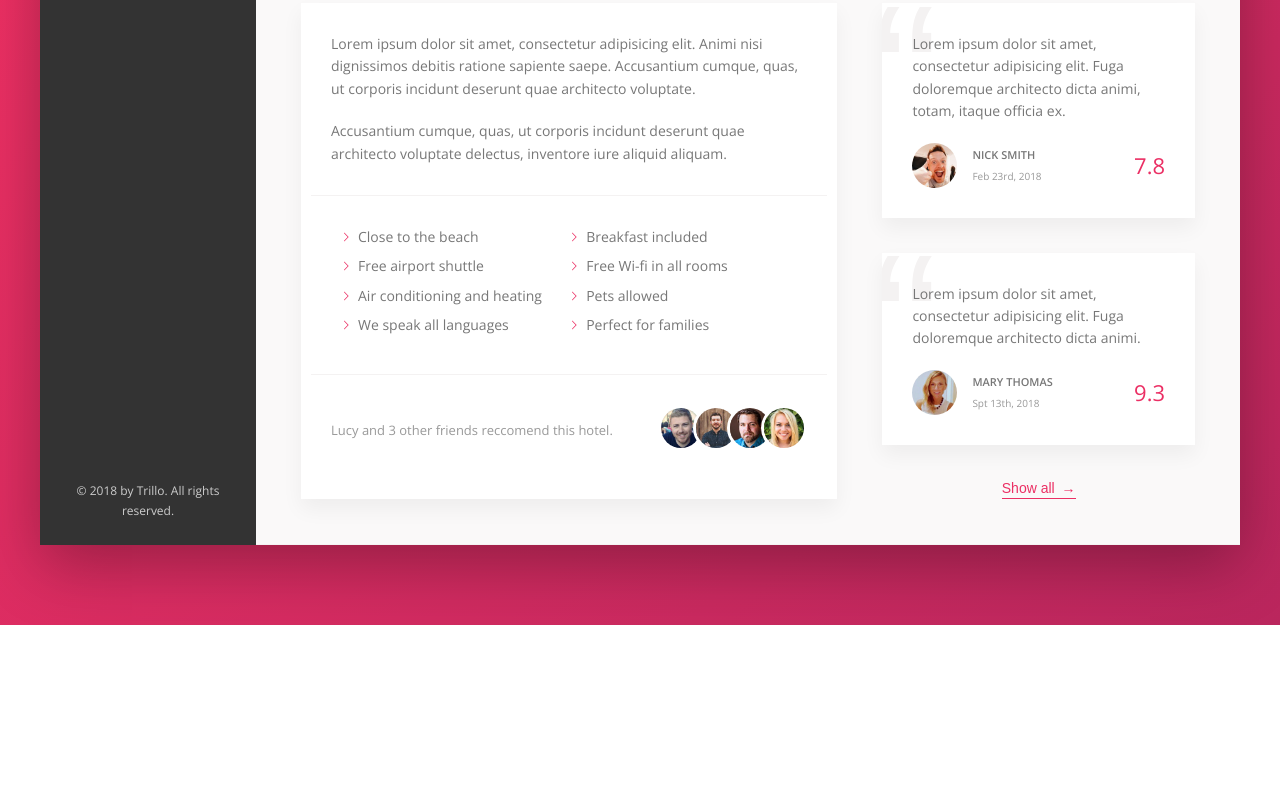
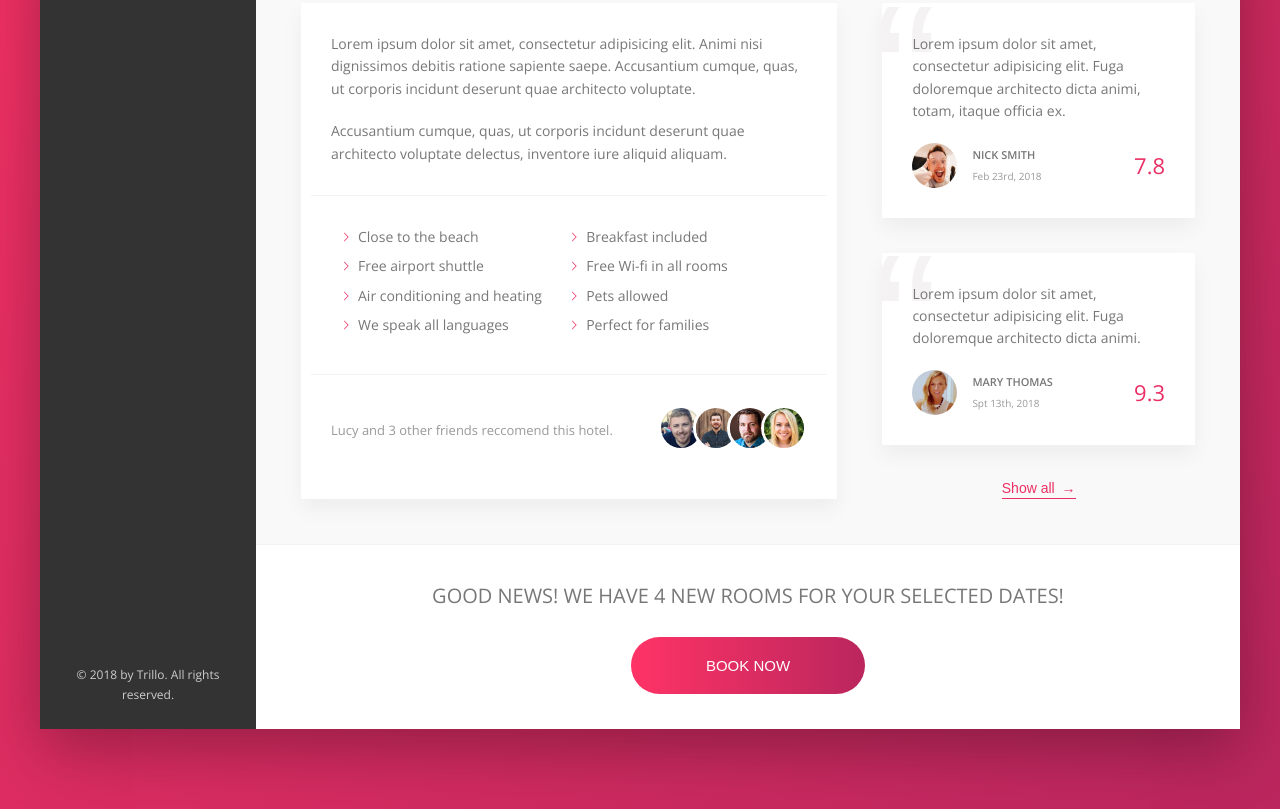
Before and after one commit to VilislavAngelov/TrilloProject, a website: page index.html in a window 1280 px wide. Shown: the part 644-1453 px from the top of the page. Before the commit the page ends 1269 px from the top, so only its background shows below. Drawn offline with nearby package versions, Linux system fonts and the light colour scheme.

Commit message:
finished the cta section and readi to add media queries

```diff
--- a/index.html
+++ b/index.html
@@ -199,6 +199,15 @@
                              <button class="btn-inline">Show all <span>&rarr;</span></button>
                         </div>
                     </div>
+                    <div class="cta">
+                        <h2 class="cta__book-now">
+                            Good news! We have 4 new rooms for your selected dates!
+                        </h2>
+                        <button class="btn">
+                            <span class="btn__visible">Book now</span>
+                            <span class="btn__invisible">Only 4 rooms left</span>
+                        </button>
+                    </div>
                 </main>
             </div>
         </div>
--- a/sass/_components.scss
+++ b/sass/_components.scss
@@ -412,3 +412,60 @@
         color: var(--color-grey-light-2);
     }
 }
+
+.cta {
+    padding: 3.5rem 0;
+    text-align: center;
+
+    &__book-now {
+        text-transform: uppercase;
+        font-size: 2rem;
+        font-weight: 300;
+        margin-bottom: 2.5rem;
+    }
+}
+
+.btn {
+    font-size: 1.5rem;
+    border: none;
+    text-transform: uppercase;
+    border-radius: 100px;
+    font-weight: 300;
+    background-image: linear-gradient(to right, var(--color-primary-light), var(--color-primary-dark));
+    color: #fff;
+    position: relative;
+    overflow: hidden;
+    cursor: pointer;
+
+    & > * {
+        display: inline-block;
+        height: 100%;
+        width: 100%;
+        transition: all .6s cubic-bezier(0.68, -0.55, 0.265, 1.55);
+    }
+
+    &__visible {
+        padding: 2rem 7.5rem;
+    }
+
+    &__invisible {
+        position: absolute;
+        padding: 2rem;
+        left: 0;
+        top: -100%;
+    }
+
+    &:hover &__visible {
+        transform: translateY(100%);
+    }
+
+    &:hover &__invisible {
+        top: 0;
+    }
+
+    &:focus {
+        outline: none;
+        border: none;
+        animation: pulsate 1s infinite;
+    }
+}
```
Also changed, not shown: css/style.css.
